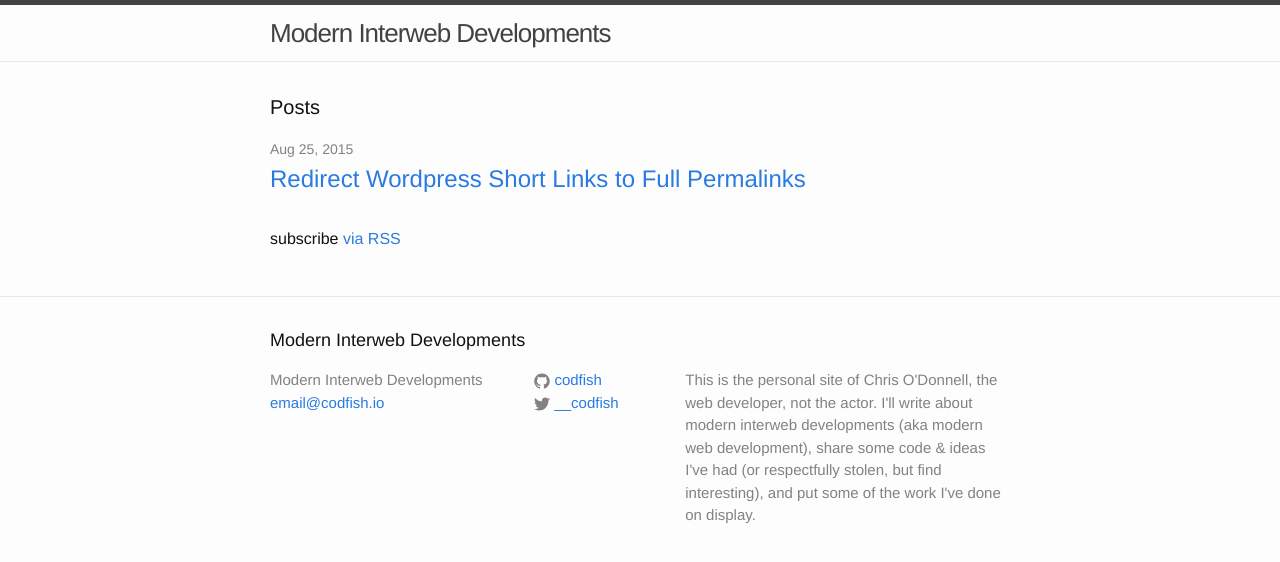
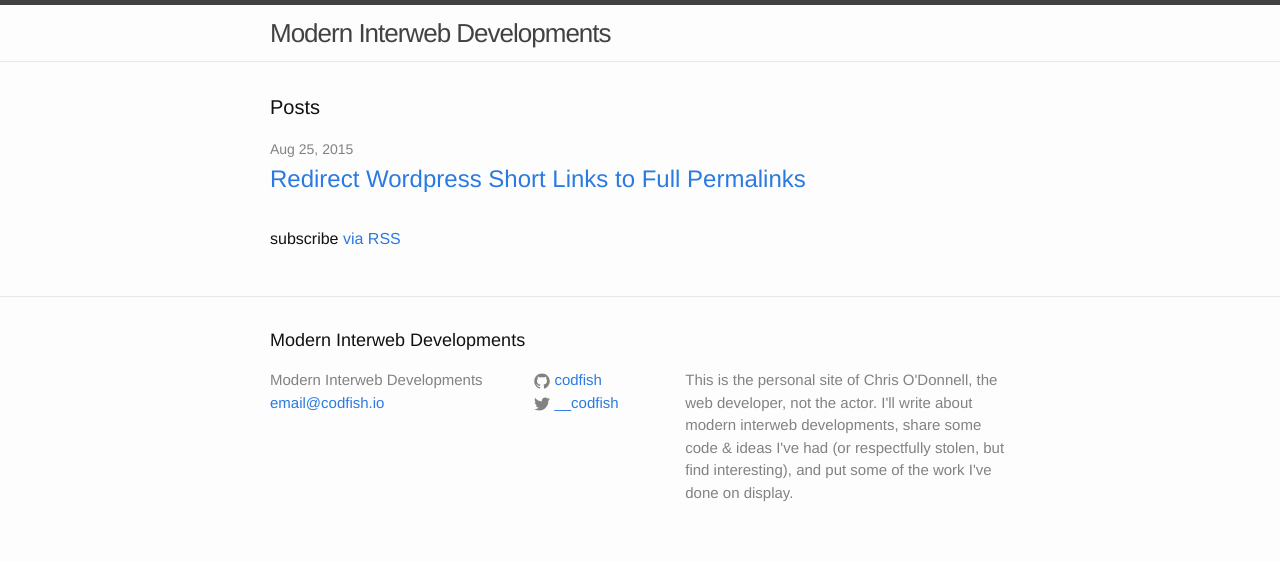
Before and after one commit to codfish/codfish.io, a Jekyll site: the page built from index.html, in a window 1280 px wide. Shown: the top 562 px of the page. Built offline with Jekyll 4.4.1, drawn with Linux system fonts in a browser that asks for light colours.

Commit message:
update site description

```diff
--- a/_config.yml
+++ b/_config.yml
@@ -3,11 +3,10 @@
 title: Modern Interweb Developments
 email: email@codfish.io
 description: > # this means to ignore newlines until "baseurl:"
-  This is the personal site of Chris O'Donnell, the web developer,
-  not the actor. I'll write about modern interweb developments (aka
-  modern web development), share some code & ideas I've had
-  (or respectfully stolen, but find interesting), and put some
-  of the work I've done on display.
+  This is the personal site of Chris O'Donnell, the web developer, not the actor.
+  I'll write about modern interweb developments, share some code & ideas I've had
+  (or respectfully stolen, but find interesting), and put some of the work I've
+  done on display.
 baseurl: "" # the subpath of your site, e.g. /blog/
 url: "http://codfish.io" # the base hostname & protocol for your site
 twitter_username: __codfish
```
